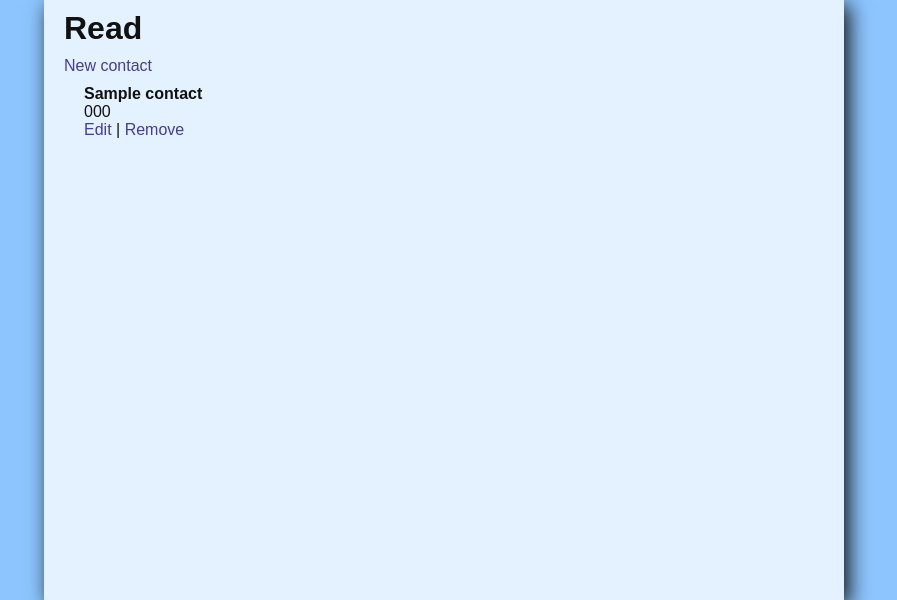
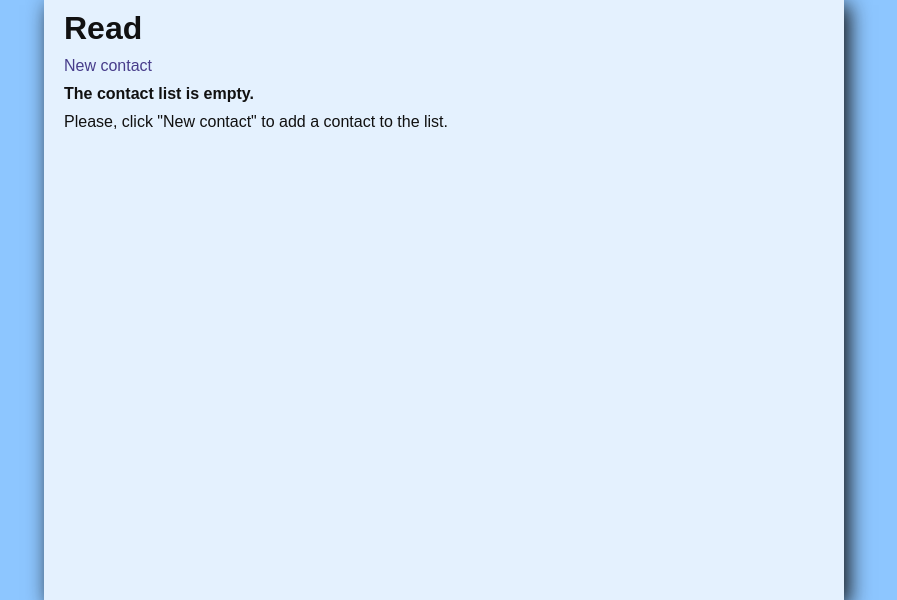
Before and after one commit to ricard-ferrero/django-CRUD-contacts, a Django app: page / in a window 1280 px wide. Shown: the part 141-741 px from the top of the page, without its empty margins (196-1093 px from the left). Run offline with Django 4.2, Linux system fonts and the light colour scheme; tables that the repository leaves empty hold one stand-in row (values such as "Sample post").

Commit message:
Update index.html

```diff
--- a/djangoCRUD/CRUD/templates/CRUD/index.html
+++ b/djangoCRUD/CRUD/templates/CRUD/index.html
@@ -5,7 +5,7 @@
 {% block content %}
 <h2>Read</h2>
 <a href="{% url 'crud:new' %}">New contact</a>
-{% if contact_list %}
+{% if contact_list > 0 %}
 <ul>
 	{% for contact in contact_list %}
 	<li>
```
